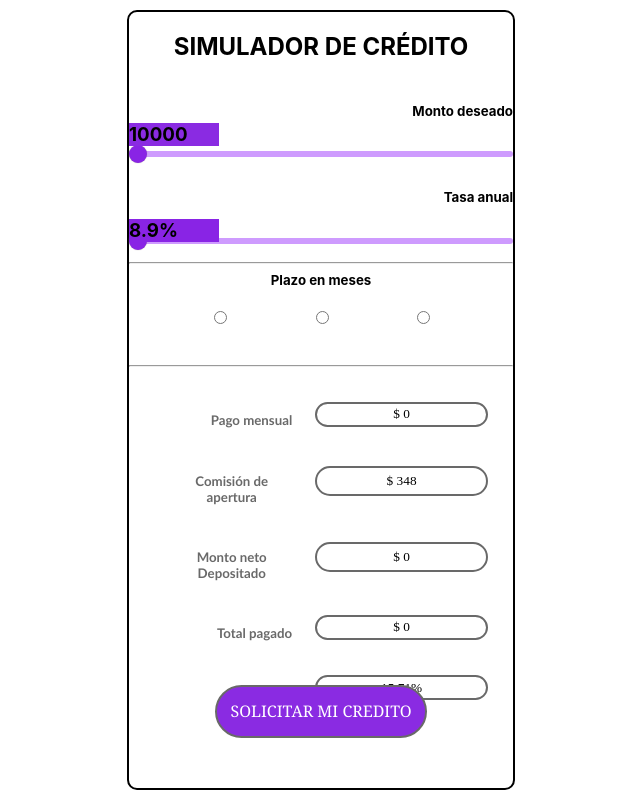
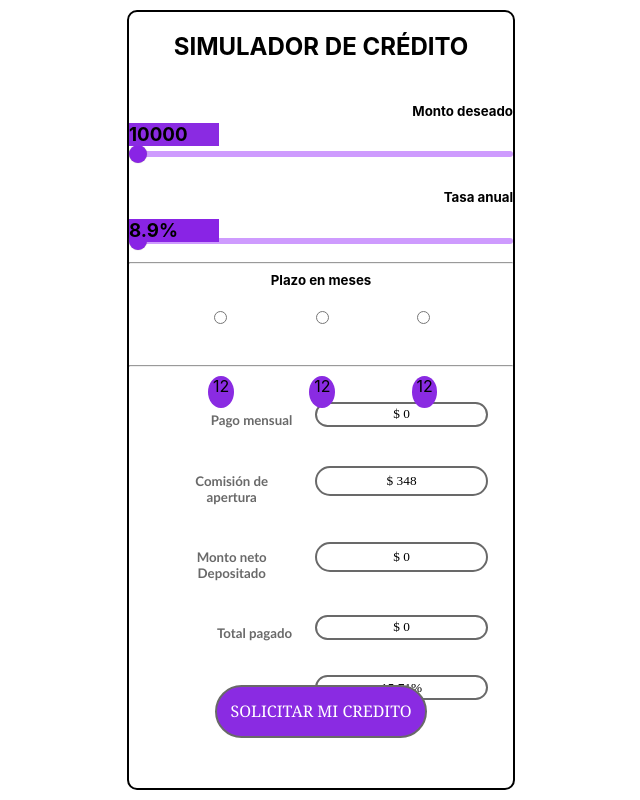
Before and after one commit to Isai01228/Isai01228-Credit-Simulator-Test, a React app: page / in a window 1280 px wide. Shown: the whole page, without its empty margins (319-959 px from the left). Built offline with nearby package versions, Linux system fonts and the light colour scheme.

Commit message:
add numbers to form

```diff
--- a/src/components/plazoEnMesesComponent/plazoEnMeses.jsx
+++ b/src/components/plazoEnMesesComponent/plazoEnMeses.jsx
@@ -11,6 +11,7 @@ const PlazoEnMeses = ({register, errors}) => {
                 </h5>
             </div>
             <div className='btnsContainer'>
+                <label className='label1' >12</label>
                 <input
                 id='btnRadio'
                 {...register("plazoEnMeses", {required: true})}
@@ -18,12 +19,14 @@ const PlazoEnMeses = ({register, errors}) => {
                 type="radio"
                 value="12"
                 />
+                <label className='label2' >12</label>
                 <input
                 {...register("plazoEnMeses", {required: true})}
                 aria-invalid={errors.plazoEnMeses ? "true" : "false"}
                 type="radio"
                 value="24"
                 />
+                <label className='label3' >12</label>
                 <input
                 {...register("plazoEnMeses", {required: true})}
                 aria-invalid={errors.plazoEnMeses ? "true" : "false"}
--- a/src/components/plazoEnMesesComponent/style.css
+++ b/src/components/plazoEnMesesComponent/style.css
@@ -27,3 +27,31 @@
     position: absolute;
     top: 46%;
 }
+
+.label1 {
+    background-color: blueviolet;
+    position: absolute;
+    left: 41.2%;
+    top: 47%;
+}
+
+.label2 {
+    background-color: blueviolet;
+    position: absolute;
+    left: 49.1%;
+    top: 47%;
+}
+
+.label3 {
+    background-color: blueviolet;
+    position: absolute;
+    left: 57.1%;
+    top: 47%;
+}
+
+.label1, .label2, .label3 {
+    height: 4%;
+    width: 2%;
+    text-align: center;
+    border-radius: 50%;
+}
```
